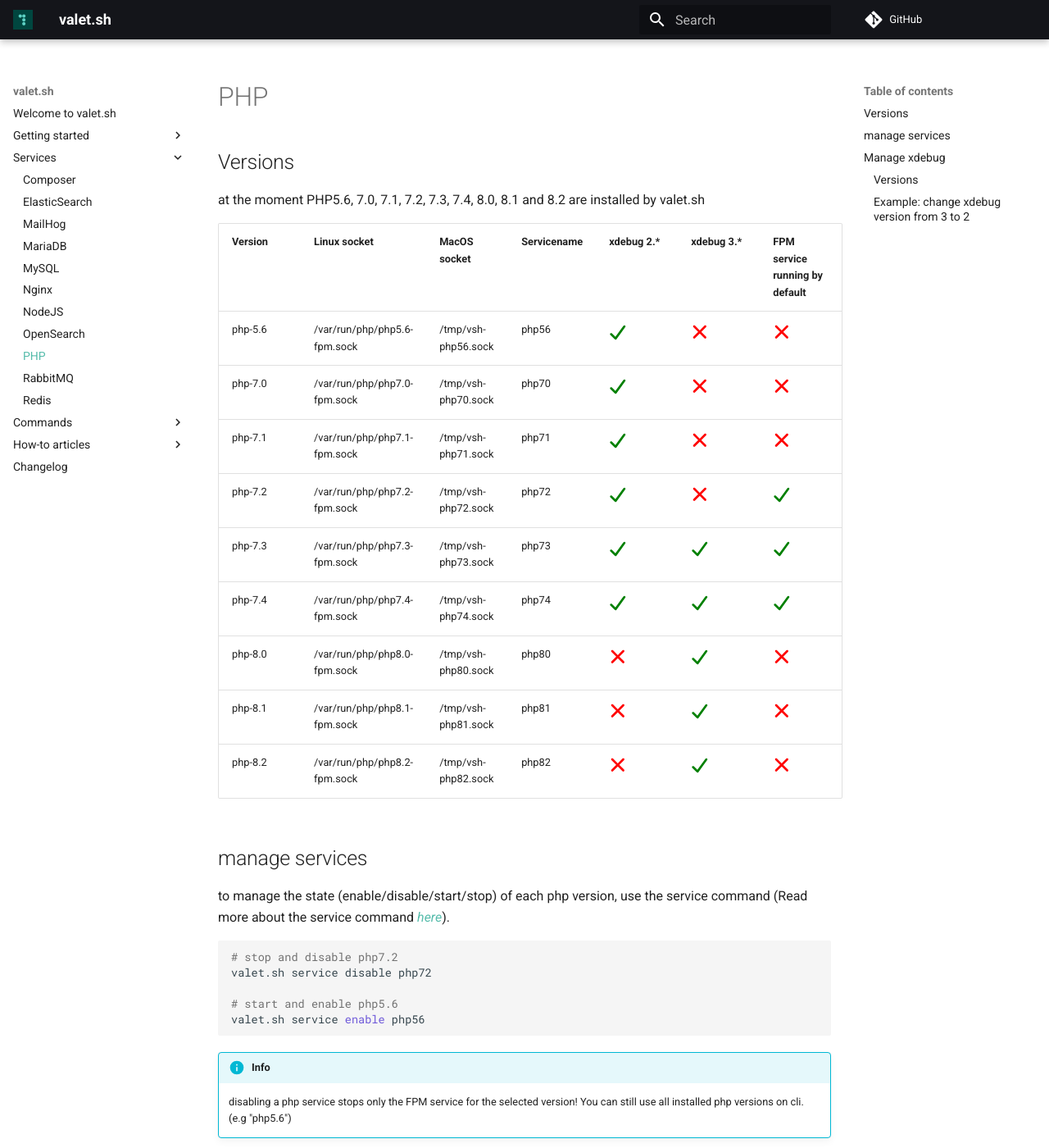
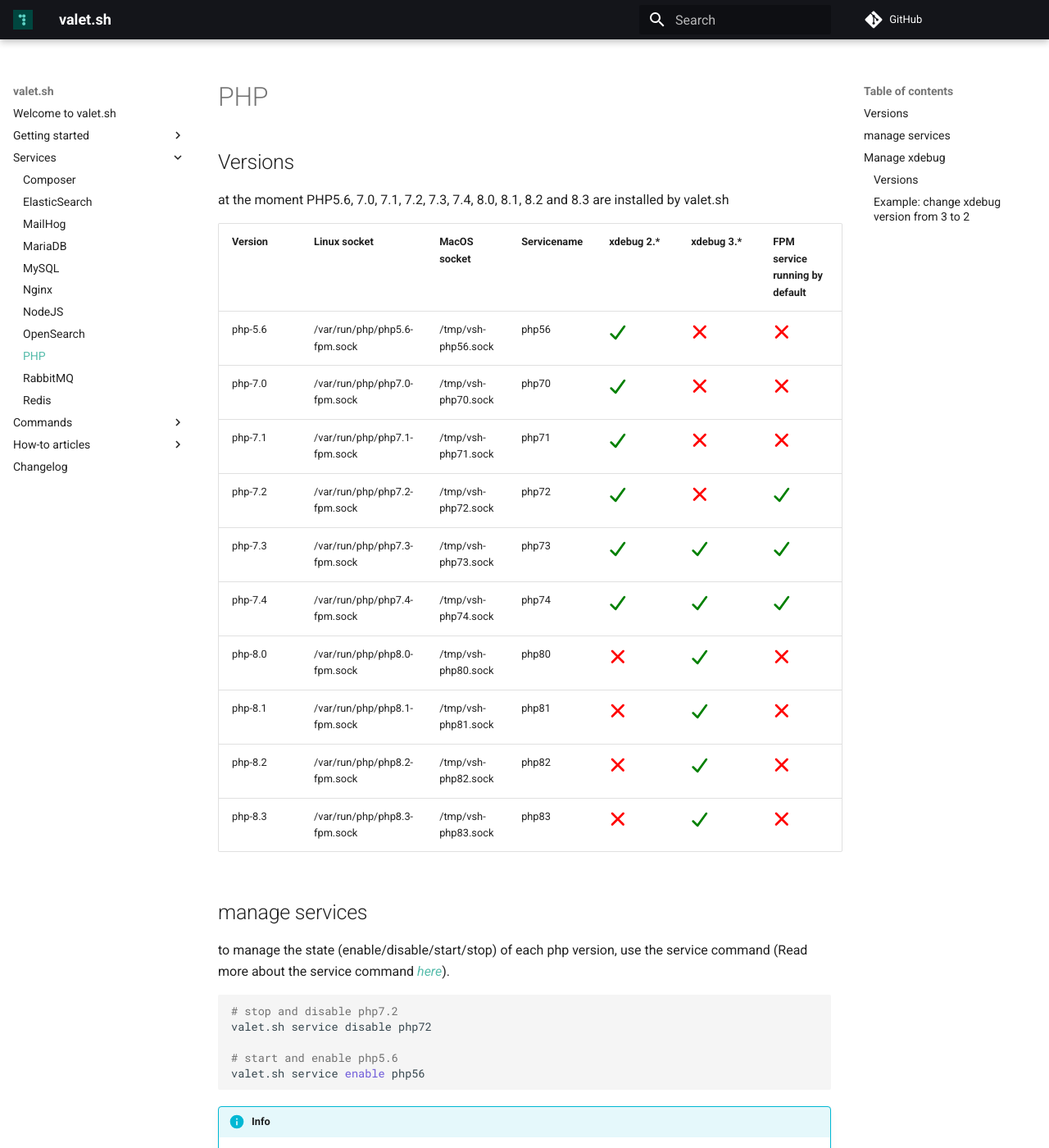
Before and after one commit to valet-sh/docs, an MkDocs documentation site: the page built from docs/services/php.md, in a window 1280 px wide and 1400 px high. Shown: the whole window at 82% size. Built offline with MkDocs 1.6.1 and Material for MkDocs 9.7.7, drawn with Linux system fonts in a browser that asks for light colours; comment, search, counter and statistics services are not loaded.

Commit message:
Update php.md

```diff
--- a/docs/services/php.md
+++ b/docs/services/php.md
@@ -6,7 +6,7 @@ hide:
 # PHP
 
 ## Versions
-at the moment PHP5.6, 7.0, 7.1, 7.2, 7.3, 7.4, 8.0, 8.1 and 8.2 are installed by valet.sh
+at the moment PHP5.6, 7.0, 7.1, 7.2, 7.3, 7.4, 8.0, 8.1, 8.2 and 8.3 are installed by valet.sh
 
 
 | Version | Linux socket                 | MacOS socket        | Servicename |xdebug 2.*|xdebug 3.*|FPM service running by default|
@@ -20,6 +20,7 @@ at the moment PHP5.6, 7.0, 7.1, 7.2, 7.3, 7.4, 8.0, 8.1 and 8.2 are installed by
 | php-8.0 | /var/run/php/php8.0-fpm.sock | /tmp/vsh-php80.sock | php80       | :fontawesome-solid-xmark:{ .cross-mark } | :fontawesome-solid-check:{ .check-mark } | :fontawesome-solid-xmark:{ .cross-mark } |
 | php-8.1 | /var/run/php/php8.1-fpm.sock | /tmp/vsh-php81.sock | php81       | :fontawesome-solid-xmark:{ .cross-mark } | :fontawesome-solid-check:{ .check-mark } | :fontawesome-solid-xmark:{ .cross-mark } |
 | php-8.2 | /var/run/php/php8.2-fpm.sock | /tmp/vsh-php82.sock | php82       | :fontawesome-solid-xmark:{ .cross-mark } | :fontawesome-solid-check:{ .check-mark } | :fontawesome-solid-xmark:{ .cross-mark } |
+| php-8.3 | /var/run/php/php8.3-fpm.sock | /tmp/vsh-php83.sock | php83       | :fontawesome-solid-xmark:{ .cross-mark } | :fontawesome-solid-check:{ .check-mark } | :fontawesome-solid-xmark:{ .cross-mark } |
 
 
 ## manage services
```
